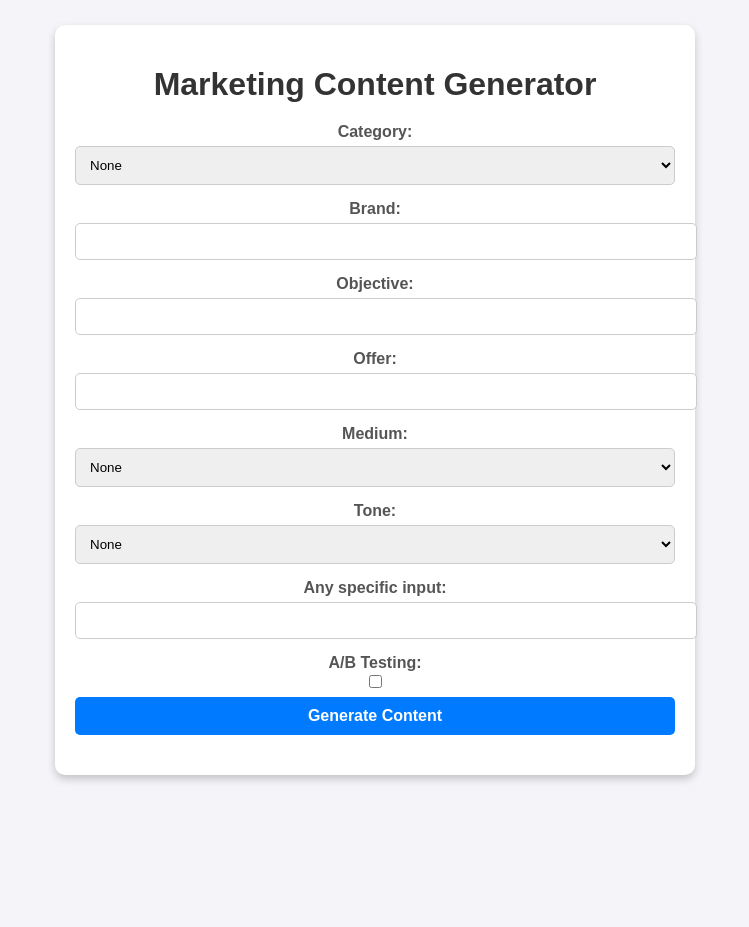
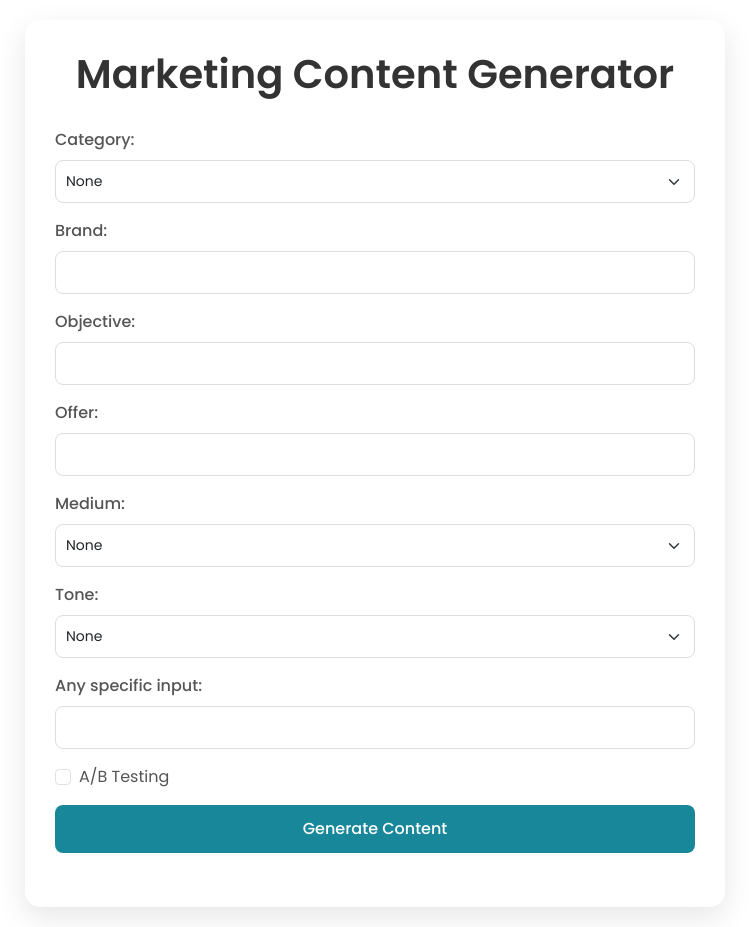
Before and after one commit to vishaldata0101/Content-Gen, a Flask app: page / in a window 1280 px wide. Shown: the whole page, without its empty margins (265-1014 px from the left). Before the commit the page ends 782 px from the top, so only its background shows below. Run offline with Flask 3, Linux system fonts and the light colour scheme.

Commit message:
Update index.html

```diff
--- a/templates/index.html
+++ b/templates/index.html
@@ -4,83 +4,111 @@
     <meta charset="UTF-8">
     <meta name="viewport" content="width=device-width, initial-scale=1.0">
     <title>Marketing Content Generator</title>
+    <!-- Bootstrap CSS -->
+    <link href="https://cdn.jsdelivr.net/npm/bootstrap@5.3.0/dist/css/bootstrap.min.css" rel="stylesheet">
+    <!-- Google Fonts -->
+    <link href="https://fonts.googleapis.com/css2?family=Poppins:wght@400;500;600&display=swap" rel="stylesheet">
     <style>
         body {
-            font-family: Arial, sans-serif;
-            margin: 0;
-            padding: 0;
+            font-family: 'Poppins', sans-serif;
+            /* background: linear-gradient(135deg, #f5f7fa, #c3cfe2); */
+            min-height: 100vh;
             display: flex;
+            align-items: center;
             justify-content: center;
-            align-items: center;
-            min-height: 100vh;
-            background-color: #f4f4f9;
+            padding: 20px;
         }
 
         .container {
-            width: 90%;
-            max-width: 600px;
-            background: #ffffff;
-            padding: 20px;
-            border-radius: 10px;
-            box-shadow: 0 4px 8px rgba(0, 0, 0, 0.2);
-            text-align: center;
+            max-width: 700px;
+            background: #fff;
+            border-radius: 15px;
+            box-shadow: 0 10px 30px rgba(0, 0, 0, 0.1);
+            padding: 30px;
+            animation: fadeIn 0.5s ease-in-out;
+        }
+
+        @keyframes fadeIn {
+            from { opacity: 0; transform: translateY(-20px); }
+            to { opacity: 1; transform: translateY(0); }
         }
 
         h1 {
             color: #333;
-            margin-bottom: 20px;
+            font-weight: 600;
+            text-align: center;
+            margin-bottom: 30px;
         }
 
-        form {
-            margin-bottom: 20px;
+        .form-label {
+            font-weight: 500;
+            color: #555;
         }
 
-        label {
-            display: block;
-            margin-top: 15px;
-            color: #555;
-            font-weight: bold;
+        .form-control, .form-select {
+            border-radius: 8px;
+            border: 1px solid #ddd;
+            padding: 10px;
+            font-size: 14px;
+            transition: all 0.3s ease;
         }
 
-        select, input[type="text"], button {
-            width: 100%;
-            padding: 10px;
-            margin-top: 5px;
-            border: 1px solid #ccc;
-            border-radius: 5px;
+        .form-control:focus, .form-select:focus {
+            border-color: #007BFF;
+            box-shadow: 0 0 8px rgba(0, 123, 255, 0.2);
         }
 
-        button {
-            background-color: #007BFF;
-            color: white;
+        .btn-primary {
+            background: linear-gradient(135deg, #18879a, #18879a);
+            border: none;
+            border-radius: 8px;
+            padding: 12px;
             font-size: 16px;
-            font-weight: bold;
-            border: none;
-            cursor: pointer;
-            transition: background-color 0.3s;
+            font-weight: 500;
+            transition: all 0.3s ease;
         }
 
-        button:hover {
-            background-color: #0056b3;
+        .btn-primary:hover {
+            transform: translateY(-2px);
+            box-shadow: 0 5px 15px rgba(0, 123, 255, 0.3);
         }
 
         .result {
-            margin-top: 20px;
-            text-align: left;
+            margin-top: 30px;
+            padding: 20px;
             background: #f9f9f9;
-            padding: 15px;
-            border: 1px solid #ddd;
-            border-radius: 5px;
+            border-radius: 10px;
+            border: 1px solid #eee;
+            animation: slideUp 0.5s ease-in-out;
+        }
+
+        @keyframes slideUp {
+            from { opacity: 0; transform: translateY(20px); }
+            to { opacity: 1; transform: translateY(0); }
         }
 
         .result h2 {
-            margin-bottom: 10px;
             color: #333;
+            font-weight: 600;
+            margin-bottom: 15px;
         }
 
         .result pre {
             white-space: pre-wrap;
             word-wrap: break-word;
+            color: #555;
+            background: #fff;
+            padding: 15px;
+            border-radius: 8px;
+            border: 1px solid #eee;
+        }
+
+        .form-check-input:checked {
+            background-color: #007BFF;
+            border-color: #007BFF;
+        }
+
+        .form-check-label {
             color: #555;
         }
     </style>
@@ -88,44 +116,60 @@
 <body>
     <div class="container">
         <h1>Marketing Content Generator</h1>
-        <form method="POST">
-            <label for="category">Category:</label>
-            <select id="category" name="category">
+        <form method="POST" class="mb-4">
+            <div class="mb-3">
+                <label for="category" class="form-label">Category:</label>
+                <select class="form-select" id="category" name="category">
                     {% for category in categories %}
                         <option value="{{ category }}">{{ category }}</option>
                     {% endfor %}
                 </select>
+            </div>
 
-            <label for="brand">Brand:</label>
-            <input type="text" id="brand" name="brand">
+            <div class="mb-3">
+                <label for="brand" class="form-label">Brand:</label>
+                <input type="text" class="form-control" id="brand" name="brand">
+            </div>
 
-            <label for="objective">Objective:</label>
-            <input type="text" id="objective" name="objective">
+            <div class="mb-3">
+                <label for="objective" class="form-label">Objective:</label>
+                <input type="text" class="form-control" id="objective" name="objective">
+            </div>
 
-            <label for="offer">Offer:</label>
-            <input type="text" id="offer" name="offer">
+            <div class="mb-3">
+                <label for="offer" class="form-label">Offer:</label>
+                <input type="text" class="form-control" id="offer" name="offer">
+            </div>
 
-            <label for="medium">Medium:</label>
-            <select id="medium" name="medium">
+            <div class="mb-3">
+                <label for="medium" class="form-label">Medium:</label>
+                <select class="form-select" id="medium" name="medium">
                     {% for medium in mediums %}
                         <option value="{{ medium }}">{{ medium }}</option>
                     {% endfor %}
                 </select>
+            </div>
 
-            <label for="tone">Tone:</label>
-            <select id="tone" name="tone">
+            <div class="mb-3">
+                <label for="tone" class="form-label">Tone:</label>
+                <select class="form-select" id="tone" name="tone">
                     {% for tone in tones %}
                         <option value="{{ tone }}">{{ tone }}</option>
                     {% endfor %}
                 </select>
+            </div>
 
-            <label for="specific_input">Any specific input:</label>
-            <input type="text" id="specific_input" name="specific_input">
+            <div class="mb-3">
+                <label for="specific_input" class="form-label">Any specific input:</label>
+                <input type="text" class="form-control" id="specific_input" name="specific_input">
+            </div>
 
-            <label for="ab_testing">A/B Testing:</label>
-            <input type="checkbox" id="ab_testing" name="ab_testing">
+            <div class="mb-3 form-check">
+                <input type="checkbox" class="form-check-input" id="ab_testing" name="ab_testing">
+                <label class="form-check-label" for="ab_testing">A/B Testing</label>
+            </div>
 
-            <button type="submit">Generate Content</button>
+            <button type="submit" class="btn btn-primary w-100">Generate Content</button>
         </form>
 
         {% if content %}
@@ -137,12 +181,15 @@
                 <p><strong>Offer:</strong> {{ request.form.get('offer', 'None') }}</p>
                 <p><strong>Medium:</strong> {{ request.form.get('medium', 'None') }}</p>
                 <p><strong>Tone:</strong> {{ request.form.get('tone', 'None') }}</p>
-                <p><strong>Specific input :</strong> {{ request.form.get('specific_input', 'None') }}</p>
+                <p><strong>Specific input:</strong> {{ request.form.get('specific_input', 'None') }}</p>
 
                 <h2>Generated Content:</h2>
                 <pre>{{ content }}</pre>
             </div>
         {% endif %}
     </div>
+
+    <!-- Bootstrap JS (optional, for interactive components) -->
+    <script src="https://cdn.jsdelivr.net/npm/bootstrap@5.3.0/dist/js/bootstrap.bundle.min.js"></script>
 </body>
 </html>
```
Lines whose indentation alone changed are shown as unchanged.
